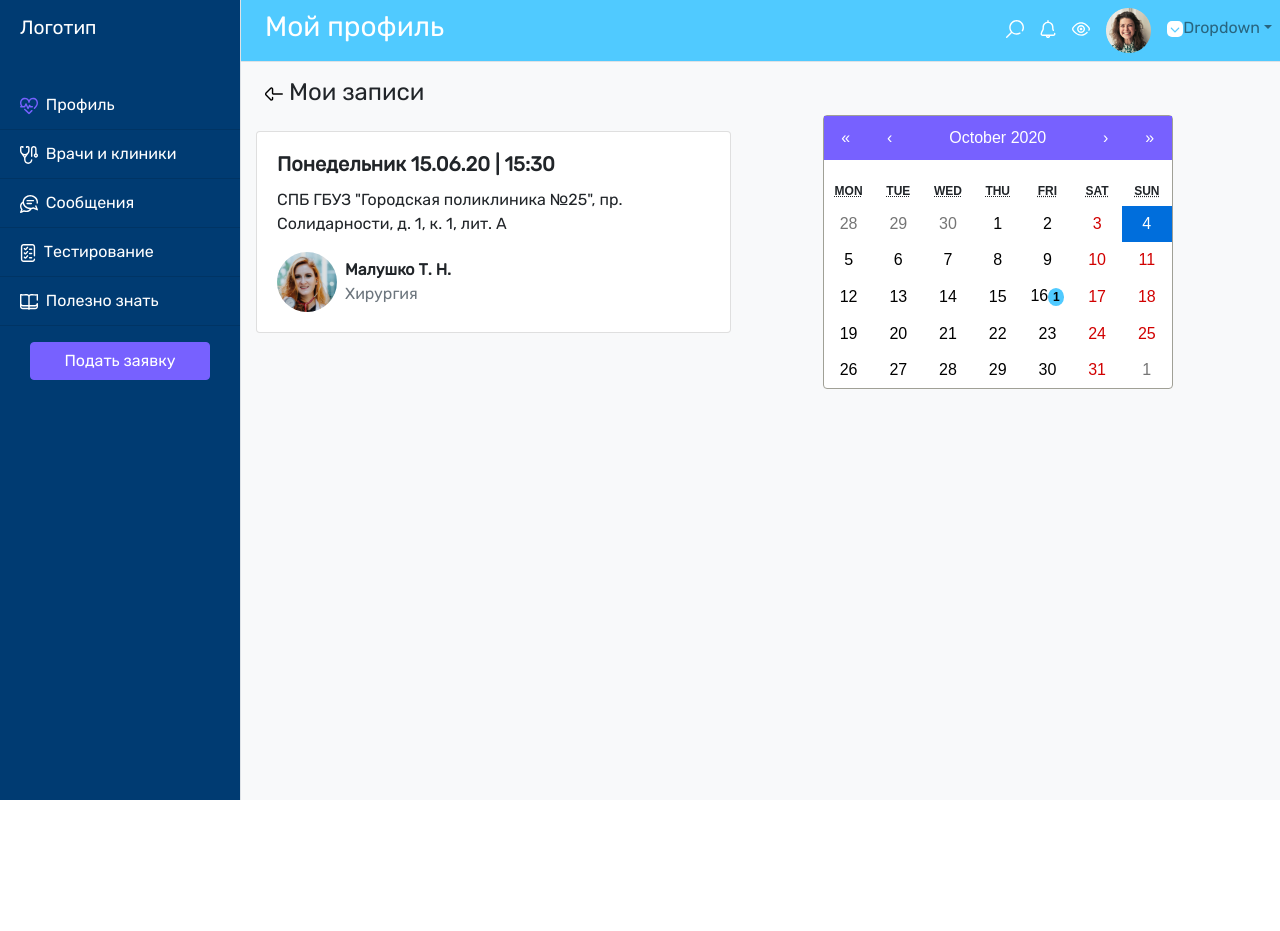
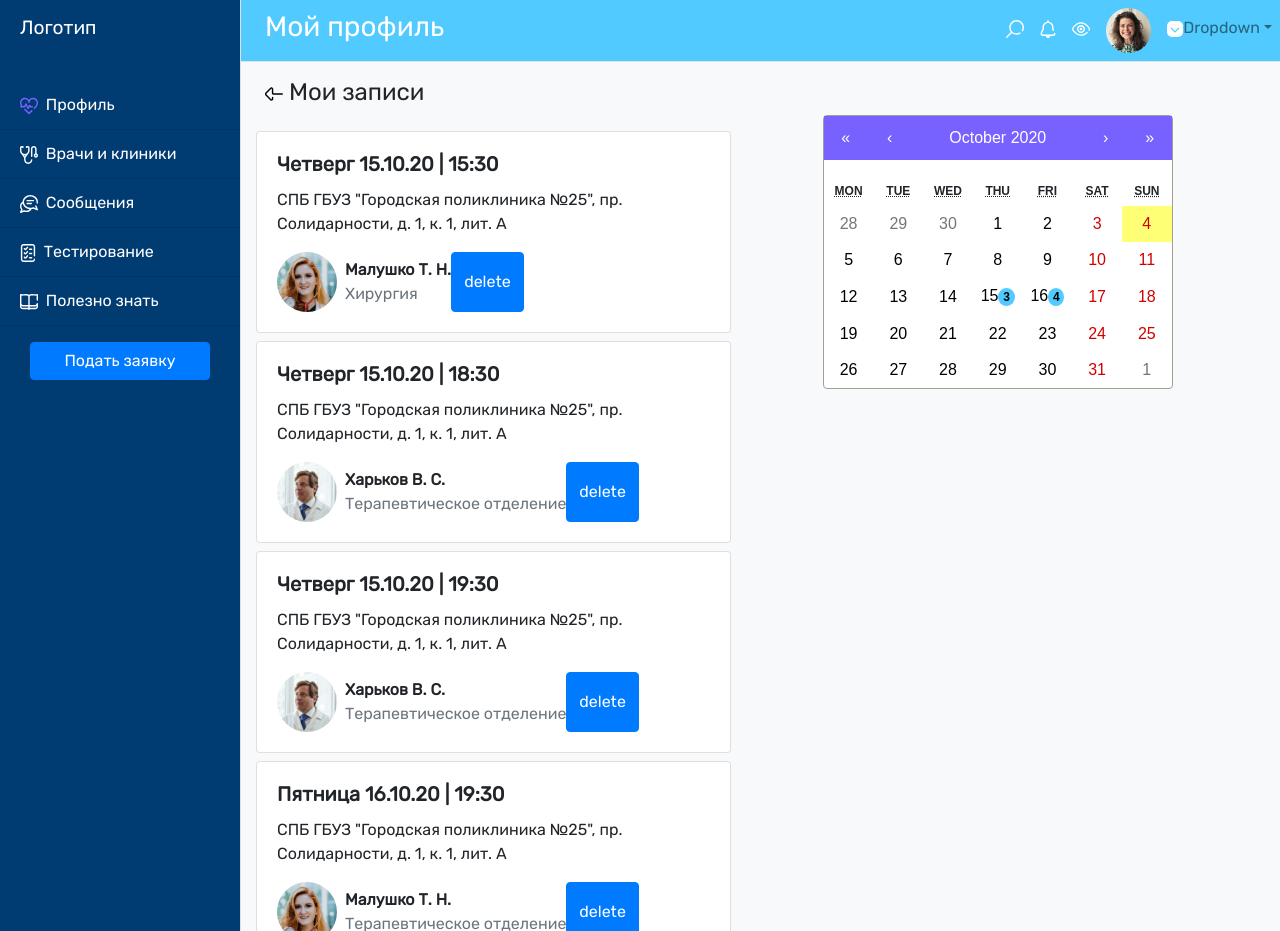
Before and after one commit to valerr/clinicApp-profile, a React (Create React App) app: page /appointments in a window 1280 px wide. Before the commit the page ends 800 px from the top, so only its background shows below. Built offline with nearby package versions, Linux system fonts and the light colour scheme.

Commit message:
add appointment cancellation

```diff
--- a/src/App.js
+++ b/src/App.js
@@ -1,10 +1,6 @@
-import React, { useState } from 'react';
-import logo from './logo.svg';
+import React from 'react';
 import './App.css';
-import Menu from './components/Menu';
-import Navbar from './components/Navbar';
 import { BrowserRouter as Router, Switch, Route, Redirect } from "react-router-dom";
-import { getNodeText } from '@testing-library/react';
 import Appointments from './components/Appointments';
 import Home from './components/Home';
 
--- a/src/_variables.scss
+++ b/src/_variables.scss
@@ -1,8 +1 @@
 $font-family-base: "Rubik", sans-serif;
-$primary: #7761FF;
-$link-hover-color:   red;
-
-// $component-active-color:  #7761FF;
-// $navbar-default-link-hover-color:          #7761FF;
-$link-hover-color:       #7761FF;
-// $component-active-color:      #7761FF;
--- a/src/actions/index.js
+++ b/src/actions/index.js
@@ -1,3 +1,13 @@
 import { createAction } from '@reduxjs/toolkit';
 
 export const fetchData = createAction('fetchData');
+
+//here should be a request. e.g.:
+//export const cancelAppointment = (appointmentId) => async () => {
+//    const path = routes.appointmentPath(appointmentId);
+//    await axios.delete(path);
+//  };
+
+//if server responds 200/204 reducer updates state
+
+export const cancelAppointment = createAction('cancelAppointment');
--- a/src/appointmentsData.js
+++ b/src/appointmentsData.js
@@ -2,8 +2,8 @@
 const appointmentsData = [
     {
         id: 1,
-        dateHuman: 'Понедельник 15.06.20 | 15:30',
-        timestamp: 1592235000,
+        dateHuman: 'Четверг 15.10.20 | 15:30',
+        timestamp: 1602775800,
         address: 'СПБ ГБУЗ "Городская поликлиника №25", пр. Солидарности, д. 1, к. 1, лит. А',
         doctor: {
           id: 1,
@@ -14,8 +14,8 @@ const appointmentsData = [
       },
       {
         id: 2,
-        dateHuman: 'Понедельник 15.06.20 | 18:30',
-        timestamp: 1592245800,
+        dateHuman: 'Четверг 15.10.20 | 18:30',
+        timestamp: 1602786600,
         address: 'СПБ ГБУЗ "Городская поликлиника №25", пр. Солидарности, д. 1, к. 1, лит. А',
         doctor: {
           id: 2,
@@ -26,44 +26,8 @@ const appointmentsData = [
       },
       {
         id: 3,
-        dateHuman: 'Понедельник 15.06.20 | 19:30',
-        timestamp: 1592249400,
-        address: 'СПБ ГБУЗ "Городская поликлиника №25", пр. Солидарности, д. 1, к. 1, лит. А',
-        doctor: {
-          id: 3,
-          name: 'Харьков В. С.',
-          specialty: 'Терапевтическое отделение',
-          imgUrl: './images/002.svg',
-        },
-      },
-      {
-        id: 3,
-        dateHuman: 'Понедельник 15.06.20 | 19:30',
-        timestamp: 1592249400,
-        address: 'СПБ ГБУЗ "Городская поликлиника №25", пр. Солидарности, д. 1, к. 1, лит. А',
-        doctor: {
-          id: 3,
-          name: 'Харьков В. С.',
-          specialty: 'Терапевтическое отделение',
-          imgUrl: './images/002.svg',
-        },
-      },
-      {
-        id: 3,
-        dateHuman: 'Понедельник 15.06.20 | 19:30',
-        timestamp: 1592249400,
-        address: 'СПБ ГБУЗ "Городская поликлиника №25", пр. Солидарности, д. 1, к. 1, лит. А',
-        doctor: {
-          id: 3,
-          name: 'Харьков В. С.',
-          specialty: 'Терапевтическое отделение',
-          imgUrl: './images/002.svg',
-        },
-      },
-      {
-        id: 3,
-        dateHuman: 'Понедельник 15.06.20 | 19:30',
-        timestamp: 1592249400,
+        dateHuman: 'Четверг 15.10.20 | 19:30',
+        timestamp: 1602790200,
         address: 'СПБ ГБУЗ "Городская поликлиника №25", пр. Солидарности, д. 1, к. 1, лит. А',
         doctor: {
           id: 3,
@@ -74,7 +38,7 @@ const appointmentsData = [
       },
       {
         id: 4,
-        dateHuman: 'Вторник 16.10.20 | 19:30',
+        dateHuman: 'Пятница 16.10.20 | 19:30',
         timestamp: 1602876600,
         address: 'СПБ ГБУЗ "Городская поликлиника №25", пр. Солидарности, д. 1, к. 1, лит. А',
         doctor: {
@@ -83,7 +47,43 @@ const appointmentsData = [
           specialty: 'Терапевтическое отделение',
           imgUrl: './images/001.svg',
         },
-      }
+      },
+      {
+        id: 5,
+        dateHuman: 'Пятница 16.10.20 | 19:30',
+        timestamp: 1602876600,
+        address: 'СПБ ГБУЗ "Городская поликлиника №25", пр. Солидарности, д. 1, к. 1, лит. А',
+        doctor: {
+          id: 3,
+          name: 'Харьков В. С.',
+          specialty: 'Терапевтическое отделение',
+          imgUrl: './images/002.svg',
+        },
+      },
+      {
+        id: 6,
+        dateHuman: 'Пятница 16.10.20 | 20:00',
+        timestamp: 1602878400,
+        address: 'СПБ ГБУЗ "Городская поликлиника №25", пр. Солидарности, д. 1, к. 1, лит. А',
+        doctor: {
+          id: 3,
+          name: 'Харьков В. С.',
+          specialty: 'Терапевтическое отделение',
+          imgUrl: './images/002.svg',
+        },
+      },
+      {
+        id: 7,
+        dateHuman: 'Пятница 16.10.20 | 20:30',
+        timestamp: 1602880200,
+        address: 'СПБ ГБУЗ "Городская поликлиника №25", пр. Солидарности, д. 1, к. 1, лит. А',
+        doctor: {
+          id: 3,
+          name: 'Харьков В. С.',
+          specialty: 'Терапевтическое отделение',
+          imgUrl: './images/002.svg',
+        },
+      },
     ];
 
 export default appointmentsData;
--- a/src/components/Appointments.jsx
+++ b/src/components/Appointments.jsx
@@ -1,10 +1,11 @@
 import React, { useState } from 'react';
 import Menu from './Menu';
 import Navbar from './Navbar';
-import { useSelector } from 'react-redux';
+import { useSelector, useDispatch } from 'react-redux';
 import Calendar from 'react-calendar'
 import 'react-calendar/dist/Calendar.css';
 import { Link } from 'react-router-dom';
+import { cancelAppointment } from '../actions';
 
 const Appointments = () => {
   const appointments = useSelector((state) => state.appointments);
@@ -26,15 +27,28 @@ const Appointments = () => {
     }
 
   const grouped = groupByDay(appointments)
-  const [value, onChange] = useState(new Date());
-  const [filtered, setFiltered] = useState([appointments[0]]);
+  const [value, setValue] = useState(null);
 
-  const filterAppointments = (day) => {
-      setFiltered(grouped.get(day.getTime()))
+  const dispatch = useDispatch();
+
+  const filterAppointments = apps => {
+    if (value === null) {
+      return appointments.map((item) => renderAppointment(item))
+    } else {
+    const filtered = grouped.get((new Date(value)).getTime())
+      if (filtered) {
+        return [...filtered].map((item) => renderAppointment(item))
+      }
+    }
+  };
+
+  const handleCancel = (id) => {
+    dispatch(cancelAppointment({id}));
   }
 
-  const renderAppointment = (item) => (
-    <div className="card mb-2" key={`${item.id}app`}>
+  const renderAppointment = (item) => {
+    return (
+    <div className="card mb-2" key={item.id}>
       <div className="card-body">
         <h5 className="card-title font-weight-bold">{item.dateHuman}</h5>
           <p className="card-text">{item.address}</p>
@@ -43,10 +57,13 @@ const Appointments = () => {
                 <div className="ml-2 d-inline-block my-auto"><p className="m-0 font-weight-bold">{item.doctor.name}</p>
                   <span className="text-muted">{item.doctor.specialty}</span>
                 </div>
+                <button onClick={() => handleCancel(item.id)} className="btn btn-primary">delete</button>
             </div>
+
       </div>
     </div>
     )
+  }
 
     return (
       <>
@@ -58,15 +75,20 @@ const Appointments = () => {
             <Navbar />
             <div className="mt-3">
             <h4 className="ml-4"><Link to='/'><img alt="back" src='./images/back.svg' /></Link>&nbsp;Мои записи</h4>
+            <div className="d-block w-50 text-right">
+             { value !== null && <button className="btn btn-link" onClick={() => {
+                setValue(null)
+                }}>Показать все записи</button>}
+            </div>
               <div className="container-fluid row">
               <div className="filtered col-6 mt-3 overflow-auto" style={{maxHeight: '800px'}}>
-                {filtered && filtered.map((item) => renderAppointment(item))}
+                {filterAppointments(appointments)}
               </div>
                 <div className="col">
                   <Calendar
-                  onChange={onChange}
+                  onChange={setValue}
                   value={value}
-                  onClickDay={(value) => filterAppointments(value)}
+                  onClickDay={(value) => setValue(value)}
                   grouped={grouped}
                   tileContent={({ date, view }) => grouped.has(date.getTime()) && <span className="badge bg-light-blue rounded-circle">{grouped.get(date.getTime()).length}</span>}
                   className="mx-auto rounded"
--- a/src/components/AppointmentsPreview.jsx
+++ b/src/components/AppointmentsPreview.jsx
@@ -1,4 +1,4 @@
-import React, { useState } from 'react';
+import React from 'react';
 import { useSelector } from 'react-redux';
 import { Link } from 'react-router-dom';
 
--- a/src/components/Menu.jsx
+++ b/src/components/Menu.jsx
@@ -1,15 +1,15 @@
-import React, { useState } from 'react';
+import React from 'react';
 
 const Menu = () => (
     <>
         <div className="sidebar-heading">Логотип</div>
         <div className="list-group list-group-flush mt-4">
-          <a href="#" className="list-group-item list-group-item-action bg-blue text-white"><img alt="profile" src="./images/profile.svg" />&nbsp;&nbsp;Профиль</a>
-          <a href="#" className="list-group-item list-group-item-action bg-blue text-white"><img alt="profile" src="./images/doctors.svg" />&nbsp;&nbsp;Врачи и клиники</a>
-          <a href="#" className="list-group-item list-group-item-action bg-blue text-white"><img alt="profile" src="./images/messages.svg" />&nbsp;&nbsp;Сообщения</a>
-          <a href="#" className="list-group-item list-group-item-action bg-blue text-white"><img alt="profile" src="./images/test.svg" />&nbsp;&nbsp;Тестирование</a>
-          <a href="#" className="list-group-item list-group-item-action bg-blue text-white"><img alt="profile" src="./images/note.svg" />&nbsp;&nbsp;Полезно знать</a>
-          <button href="#" className="btn btn-primary w-75 mx-auto mt-3">Подать заявку</button>
+          <button className="list-group-item list-group-item-action bg-blue text-white"><img alt="profile" src="./images/profile.svg" />&nbsp;&nbsp;Профиль</button>
+          <button className="list-group-item list-group-item-action bg-blue text-white"><img alt="profile" src="./images/doctors.svg" />&nbsp;&nbsp;Врачи и клиники</button>
+          <button className="list-group-item list-group-item-action bg-blue text-white"><img alt="profile" src="./images/messages.svg" />&nbsp;&nbsp;Сообщения</button>
+          <button className="list-group-item list-group-item-action bg-blue text-white"><img alt="profile" src="./images/test.svg" />&nbsp;&nbsp;Тестирование</button>
+          <button className="list-group-item list-group-item-action bg-blue text-white"><img alt="profile" src="./images/note.svg" />&nbsp;&nbsp;Полезно знать</button>
+          <button className="btn btn-primary w-75 mx-auto mt-3">Подать заявку</button>
 
         </div>
 
--- a/src/components/Navbar.jsx
+++ b/src/components/Navbar.jsx
@@ -1,8 +1,6 @@
-import React, { useState } from 'react';
-import AppointmentsPreview from './AppointmentsPreview';
+import React from 'react';
 
 const Navbar = () => {
-    const [currentMenu, setCurrentMenu] = useState('profile');
       return (
         <>
           <nav className="navbar navbar-expand-lg navbar-light bg-light-blue border-bottom p-0">
--- a/src/custom.scss
+++ b/src/custom.scss
@@ -3,7 +3,6 @@
 @import "./fonts";
 @import "variables";
 @import '~bootstrap/scss/bootstrap.scss';
-$brand-primary: #7761FF;
 
 #wrapper {
     overflow-x: hidden;
@@ -25,10 +24,6 @@ $brand-primary: #7761FF;
 
 #sidebar-wrapper .list-group {
   width: 15rem;
-}
-
-#sidebar-wrapper .list-group-item:hover {
-  color: red;
 }
 
 #page-content-wrapper {
@@ -66,8 +61,8 @@ $brand-primary: #7761FF;
     background-color: #50CAFF;
 }
 
-a:hover {
-  color: black !important;
+button.list-group-item:hover {
+  color: #7761FF !important;
 }
 
 .react-calendar__navigation {
@@ -80,10 +75,6 @@ a:hover {
 
 }
 
-.react-calendar__month-view__days__day--neighboringMonth:not {
-  background: white;
-}
-
 .react-calendar__navigation__label,
 .react-calendar__navigation,
 .react-calendar__navigation__arrow {
--- a/src/index.js
+++ b/src/index.js
@@ -1,8 +1,5 @@
 import './custom.scss'
-import React from 'react';
-import ReactDOM from 'react-dom';
 import './index.css';
-import App from './App';
 import * as serviceWorker from './serviceWorker';
 import init from './index.jsx';
 import appointmentsData from './appointmentsData';
--- a/src/reducers/index.js
+++ b/src/reducers/index.js
@@ -3,12 +3,18 @@ import * as actions from '../actions';
 
 const reducer = createReducer({}, {
   [actions.fetchData]: (state, action) => {
-    const { appointmentsData } = action.payload;
     return {
       ...state,
     appointments: [...action.payload],
     };
   },
+  [actions.cancelAppointment]: (state, action) => {
+    const { id } = action.payload;
+    const filtered = state.appointments.filter((item) => item.id !== id)
+    return {
+      appointments: [...filtered],
+    }
+  }
 });
 
 export default reducer;
```
Lines whose indentation alone changed are shown as unchanged.
